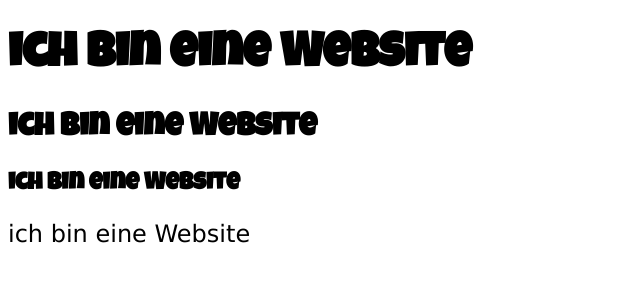
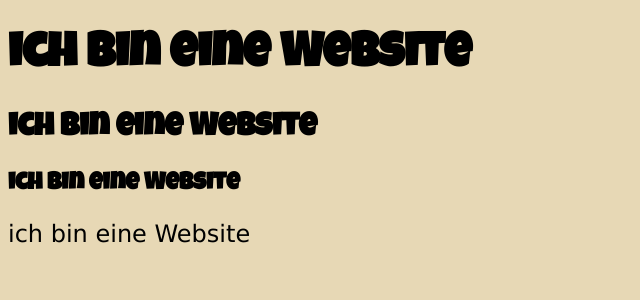
Before and after one commit to Suenaf/Gen-Z, a PHP site: page /index.html in a window 1280 px wide. Shown: the top 300 px of the page, without its empty margins (0-640 px from the left). Run offline with PHP 8.4, Linux system fonts and the light colour scheme.

Commit message:
background

```diff
--- a/css/style.css
+++ b/css/style.css
@@ -25,5 +25,5 @@ body {
 
     font-size: 1.5rem;;
     color: black;
-    background-color:E7D8B5;
+    background-color:#E7D8B5;
 }
```
